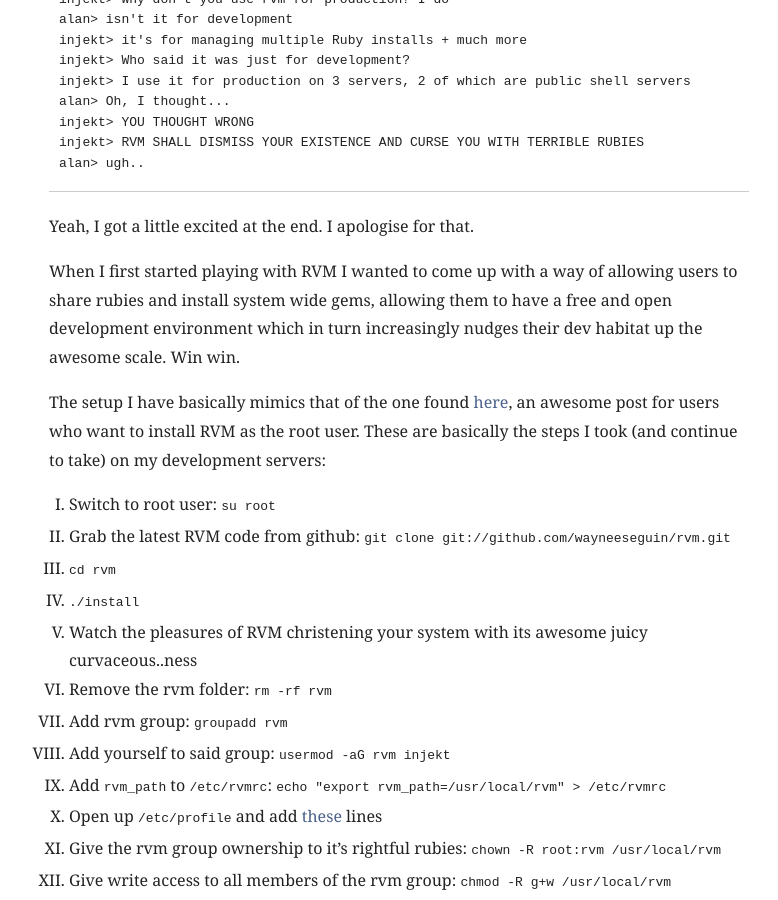
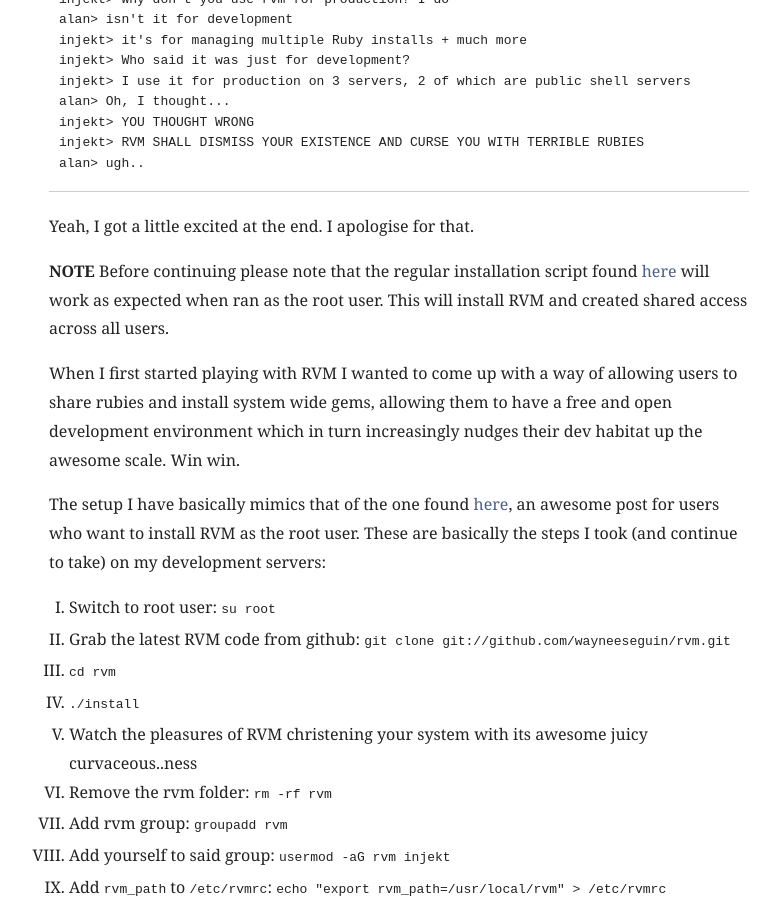
Before and after one commit to redstardogfish/roadc, a Jekyll site: the page built from _posts/2010-06-23-rvm-plays-nice-on-production.md, in a window 1280 px wide and 900 px high, scrolled down 511 px. Shown: the whole window, without its empty margins (241-1019 px from the left). Built offline with Jekyll 4.4.1, drawn with Linux system fonts in a browser that asks for light colours; Markdown is read by kramdown in place of the engine named in the settings.

Commit message:
update rvm docs, hurruh

```diff
--- a/_posts/2010-06-23-rvm-plays-nice-on-production.md
+++ b/_posts/2010-06-23-rvm-plays-nice-on-production.md
@@ -30,6 +30,10 @@ alan> ugh..
 
 Yeah, I got a little excited at the end. I apologise for that.
 
+**NOTE** Before continuing please note that the regular installation script found
+[here](http://rvm.beginrescueend.com/rvm/install/) will work as expected when ran as the
+root user. This will install RVM and created shared access across all users.
+
 When I first started playing with RVM I wanted to come up with a way of allowing users to share rubies and install system wide gems, allowing them to have a free and open development environment which in turn increasingly nudges their dev habitat up the awesome scale. Win win.
 
 The setup I have basically mimics that of the one found [here](http://greg.nokes.name/2010/03/26/rooting-with-rvm/), an awesome post for users who want to install RVM as the root user. These are basically the steps I took (and continue to take) on my development servers:
```
